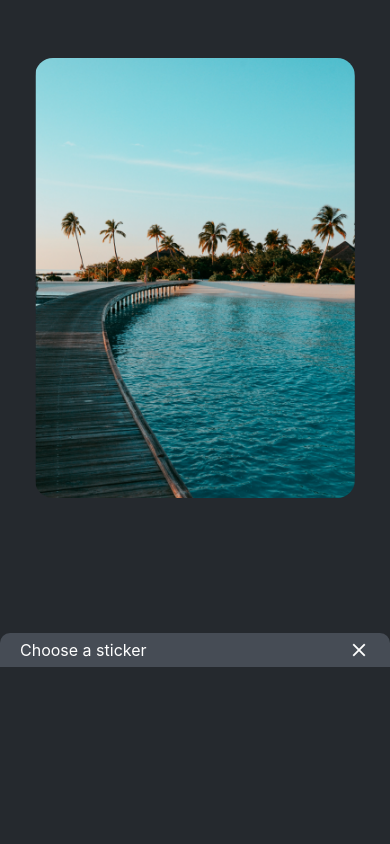
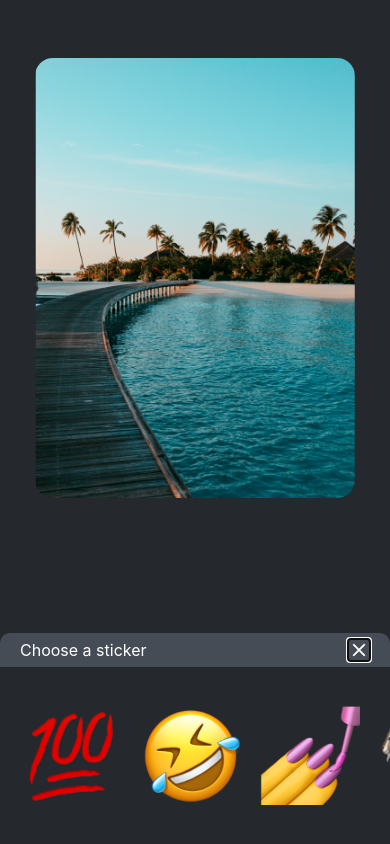
Before and after one commit to MarkusAP98/StickerSmash, a React Native app: screen / in a window 390 px wide. Built offline with nearby package versions, Linux system fonts and the light colour scheme.

Commit message:
feat: Add EmojiList component for displaying a list of emojis

```diff
--- a/App.js
+++ b/App.js
@@ -7,6 +7,7 @@ import ImageViewer from "./components/ImageViewer";
 import CircleButton from "./components/CircleButton";
 import IconButton from "./components/IconButton";
 import EmojiPicker from "./components/EmojiPicker";
+import EmojiList from "./components/EmojiList";
 
 const PlaceholderImage = require("./assets/images/background-image.png");
 
@@ -14,6 +15,7 @@ export default function App() {
   const [showAppOptions, setShowAppOptions] = useState(false);
   const [selectedImage, setSelectedImage] = useState(null);
   const [isModalVisible, setIsModalVisible] = useState(false);
+  const [pickedEmoji, setPickedEmoji] = useState(null);
 
   const pickImageAsync = async () => {
     let result = await ImagePicker.launchImageLibraryAsync({
@@ -73,10 +75,9 @@ export default function App() {
           />
         </View>
       )}
-      <EmojiPicker
-        isVisable={isModalVisible}
-        onClose={onModalClose}
-      ></EmojiPicker>
+      <EmojiPicker isVisable={isModalVisible} onClose={onModalClose}>
+        <EmojiList onSelect={setPickedEmoji} onCloseModal={onModalClose} />
+      </EmojiPicker>
       <StatusBar style="auto" />
     </View>
   );
--- /dev/null
+++ b/components/EmojiList.js
@@ -0,0 +1,46 @@
+import { useState } from "react";
+import { StyleSheet, FlatList, Image, Platform, Pressable } from "react-native";
+
+export default function EmojiList({ onSelect, onCloseModal }) {
+  const [emoji] = useState([
+    require("../assets/images/emoji1.png"),
+    require("../assets/images/emoji2.png"),
+    require("../assets/images/emoji3.png"),
+    require("../assets/images/emoji4.png"),
+    require("../assets/images/emoji5.png"),
+    require("../assets/images/emoji6.png"),
+  ]);
+  return (
+    <FlatList
+      horizontal
+      showsHorizontalScrollIndicator={Platform.OS === "web"}
+      data={emoji}
+      contentContainerStyle={styles.listContainer}
+      renderItem={({ item, index }) => (
+        <Pressable
+          onPress={() => {
+            onSelect(item);
+            onCloseModal();
+          }}
+        >
+          <Image source={item} key={index} style={styles.image} />
+        </Pressable>
+      )}
+    />
+  );
+}
+const styles = StyleSheet.create({
+  listContainer: {
+    borderTopRightRadius: 10,
+    borderTopLeftRadius: 10,
+    paddingHorizontal: 20,
+    flexDirection: "row",
+    alignItems: "center",
+    justifyContent: "space-between",
+  },
+  image: {
+    width: 100,
+    height: 100,
+    marginRight: 20,
+  },
+});
```
